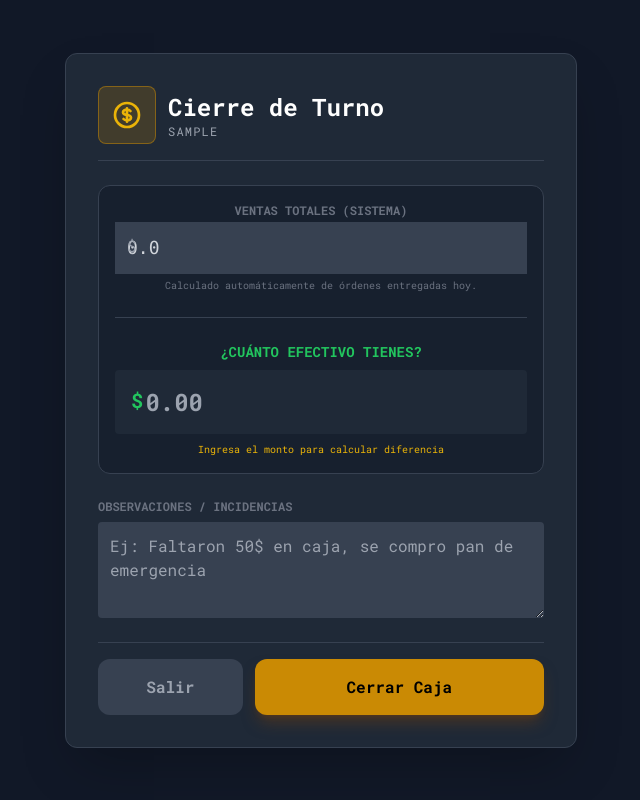
After one commit to Andres190103/RutaDelSabor, a Django app: page /cierre/create/ in a window 1280 px wide. The commit adds this page. Shown: the whole page, without its empty margins (319-959 px from the left). Run offline with Django 5.2, Linux system fonts and the light colour scheme; the visitor is signed in with stand-in values (Sample User, id 1); data that the repository does not hold is empty; parts of the project's set-up code (start-up, migrations or seed data) failed here and were passed over; some libraries are stand-ins or nearby versions.

Commit message:
Se agrego las vistas de CierreDia, falta crear botones para ir a las vistas desde el menu

```diff
--- a/Inventario/forms.py
+++ b/Inventario/forms.py
@@ -1,5 +1,5 @@
 from django import forms
-from .models import Ingrediente
+from .models import Ingrediente, CompraInsumo, CierreDia
 
 class IngredienteForm(forms.ModelForm):
     class Meta:
@@ -38,3 +38,44 @@ class IngredienteForm(forms.ModelForm):
                 'step': '0.001'
             }),
         }
+
+class CompraInsumoForm(forms.ModelForm):
+    class Meta:
+        model = CompraInsumo
+        fields = ['proveedor', 'ingrediente', 'cantidad', 'costo_total', 'factura_ref']
+        labels = {
+            'proveedor': 'Proveedor',
+            'ingrediente': 'Insumo a comprar',
+            'cantidad': 'Cantidad Comprada',
+            'costo_total': 'Costo Total ($)',
+            'factura_ref': 'Referencia / Ticker'
+        }
+        widgets = {
+            'proveedor': forms.Select(attrs={'class': 'block w-full bg-gray-800 border-gray-700 text-white rounded p-3 focus:border-green-500 outline-none cursor-pointer text-lg'}),
+            'ingrediente': forms.Select(attrs={'class': 'block w-full bg-gray-800 border-gray-700 text-white rounded p-3 focus:border-green-500 outline-none cursor-pointer text-lg'}),
+            'cantidad': forms.NumberInput(attrs={'class': 'block w-full bg-gray-800 border-gray-700 text-white rounded p-3 focus:border-green-500 outline-none text-lg',
+                                                 'step': '0.001'}),
+            'costo_total': forms.NumberInput(attrs={'class': 'block w-full bg-gray-800 border-gray-700 text-white rounded p-3 focus:border-green-500 outline-none text-lg',
+                                                    'step': '0.01'}),
+            'factura_ref': forms.TextInput(attrs={'class': 'block w-full bg-gray-800 border-gray-700 text-white rounded p-3 focus:border-green-500 outline-none',
+                                                  'placeholder': 'Opcional'}),
+        }
+
+class CierreDiaForm(forms.ModelForm):
+    class Meta:
+        model = CierreDia
+        fields = ['ventas_totales_sistema', 'efectivo_en_caja', 'observaciones']
+        labels = {
+            'ventas_totales_sistema': 'Total de Ventas del Dia ($)',
+            'efectivo_en_caja': 'Efectivo En Caja ($)',
+            'observaciones': 'Notas del Cierre (Opcional)'
+        }
+        widgets = {
+            'ventas_totales_sistema': forms.NumberInput(attrs={'class':'block w-full bg-gray-700 border-gray-600 text-gray-300 rouded p-3 text-lg font-mono cursor-not-allowed', 'readonly': 'readonly'}),
+            'efectivo_en_caja': forms.NumberInput(attrs={'class':'block w-full bg-gray-800 border-green-500 text-white rounded p-4 text-2xl font-bold focus:ring-2 focus:ring-green-500 outline-none',
+                                                        'placeholder': ' 0.00',
+                                                        'step': '0.01'}),
+            'observaciones': forms.Textarea(attrs={'class':'block w-full bg-gray-700 text-white rounded p-3 focus:border-blue-500 outline-none',
+                                                    'rows': 3,
+                                                    'placeholder': 'Ej: Faltaron 50$ en caja, se compro pan de emergencia'}),
+        }
--- a/Inventario/urls.py
+++ b/Inventario/urls.py
@@ -6,4 +6,8 @@ urlpatterns = [
     path('ingrediente/list/', IngredienteListView.as_view(), name='ingrediente_list'),
     path('ingrediente/update/<int:pk>/', IngredienteUpdateView.as_view(), name='ingrediente_update'),
     path('ingrediente/delete/<int:pk>/', IngredienteDeleteView.as_view(), name='ingrediente_delete'),
+    path('compra/create/', CompraInsumoCreateView.as_view(), name='compra_create'),
+
+    path('cierre/create/', CierreDiaCreateView.as_view(), name='cierre_create'),
+    path('cierre/list/', CierreDiaListView.as_view(), name='cierre_list'),
 ]
--- a/Inventario/views.py
+++ b/Inventario/views.py
@@ -7,9 +7,12 @@ from django.views.generic import(
     UpdateView,
     DeleteView
 )
+from django.utils import timezone
+from django.db.models import Sum
 from django.contrib.auth.mixins import LoginRequiredMixin
 from Inventario.models import *
-from .forms import IngredienteForm
+from .forms import IngredienteForm, CompraInsumoForm, CierreDiaForm
+from Ventas.models import Orden
 
 # Create your views here.
 
@@ -37,3 +40,53 @@ class IngredienteDeleteView(LoginRequiredMixin, DeleteView):
     model = Ingrediente
     template_name = 'Inventario/ingrediente_confirm_delete.html'
     success_url = reverse_lazy('ingrediente_list')
+
+class CompraInsumoCreateView(LoginRequiredMixin, CreateView):
+    model = CompraInsumo
+    form_class = CompraInsumoForm
+    template_name = 'Inventario/compra_form.html'
+    success_url = reverse_lazy('ingrediente_list')
+
+    def get_context_data(self, **kwargs):
+        context = super().get_context_data(**kwargs)
+        if 'ingrediente_id' in self.request.GET:
+            context['ingrediente_preseleccionado'] = int(self.request.GET.get('ingrediente_id'))
+        return context
+
+class CierreDiaCreateView(LoginRequiredMixin, CreateView):
+    model = CierreDia
+    form_class = CierreDiaForm
+    template_name = 'Inventario/cierre_form.html'
+    success_url = reverse_lazy('cierre_list')
+
+    def get_initial(self):
+        # Calculo de el total vendido en el dia
+        today = timezone.now().date()
+        # Filtrar ordenes Pagadas/entregadas en el dia
+        ventas_today = Orden.objects.filter(
+            creado_en__date=today,
+            estado='Entregado'
+        ).aggregate(total_dia=Sum('total'))
+
+        total = ventas_today['total_dia'] or 0.00
+
+        return {
+            'ventas_totales_sistema': total
+        }
+
+    def form_valid(self, form):
+        # Calcular la diferencia automaticamente antes de guardar
+        cierre = form.save(commit=False)
+        cierre.responsable = self.request.user # Se guarga el usuario que hizo el corte
+        # Calculo de la diferencia entre lo que hay en caja vs las ventas totales registrados
+        cierre.diferencia = cierre.efectivo_en_caja - cierre.ventas_totales_sistema
+        cierre.save()
+        return super().form_valid(form)
+
+class CierreDiaListView(LoginRequiredMixin, ListView):
+    model = CierreDia
+    template_name = 'Inventario/cierre_list.html'
+    context_object_name = 'cierres'
+
+    def get_queryset(self):
+        return CierreDia.objects.all().order_by('-fecha')
--- a/Usuarios/models.py
+++ b/Usuarios/models.py
@@ -4,15 +4,12 @@ from django.contrib.auth.models import User
 # Create your models here.
 
 class Roles(models.Model):
-    # Nota: Django ya tiene un sistema de Grupos/Permisos, pero mantenemos tu lógica
-    # para fines didácticos del curso.
-    nombre = models.CharField(max_length=50, unique=True) # Ej: Admin, Parrillero, Mesero
+    nombre = models.CharField(max_length=50, unique=True) # Ej: Admin, Chef, Cajero
 
     def __str__(self):
         return self.nombre
 
 class PerfilUsuario(models.Model):
-    # Usamos OneToOne para extender al usuario de Django de forma segura
     usuario = models.OneToOneField(User, on_delete=models.CASCADE, related_name='perfil')
     rol = models.ForeignKey(Roles, on_delete=models.SET_NULL, null=True)
     telefono = models.CharField(max_length=15, blank=True)
--- a/Ventas/models.py
+++ b/Ventas/models.py
@@ -19,7 +19,7 @@ class Orden(models.Model):
 
     # Tiempos para analíticas
     creado_en = models.DateTimeField(auto_now_add=True)
-    actualizado_en = models.DateTimeField(auto_now=True) # Sirve para ver cuánto tardó en salir
+    actualizado_en = models.DateTimeField(auto_now=True)
 
     def tiempo_espera(self):
         return self.actualizado_en - self.creado_en
@@ -49,6 +49,6 @@ class DetalleOrden(models.Model):
         return f"{self.cantidad}x {self.producto.nombre}"
 
     def save(self, *args, **kwargs):
-        # Aseguramos que el subtotal siempre sea precio * cantidad
+        # Asegurar que el subtotal siempre sea precio * cantidad
         self.subtotal = self.producto.precio * self.cantidad
         super().save(*args, **kwargs)
--- /dev/null
+++ b/templates/Inventario/cierre_form.html
@@ -0,0 +1,103 @@
+<!DOCTYPE html>
+<html lang="es">
+<head>
+    <meta charset="UTF-8">
+    <meta name="viewport" content="width=device-width, initial-scale=1.0, maximum-scale=1.0, user-scalable=no">
+    <title>Corte de Caja</title>
+    <script src="https://cdn.tailwindcss.com"></script>
+    <link href="https://fonts.googleapis.com/css2?family=Roboto+Mono:wght@400;700&display=swap" rel="stylesheet">
+    <style>body { font-family: 'Roboto Mono', monospace; }</style>
+</head>
+<body class="bg-gray-900 text-gray-100 min-h-screen flex flex-col items-center justify-center p-0 md:p-4">
+
+    <!-- NAVBAR MÓVIL -->
+    <nav class="w-full bg-gray-800 p-4 border-b border-gray-700 flex justify-between items-center md:hidden sticky top-0 z-20">
+        <h1 class="text-lg font-bold text-yellow-400">Corte de Caja</h1>
+        <a href="{% url 'start_home' %}" class="text-gray-400">Cancelar</a>
+    </nav>
+
+    <div class="w-full max-w-lg bg-gray-900 md:bg-gray-800 md:rounded-xl md:shadow-2xl border-t md:border border-gray-700 p-6 md:p-8 flex-grow md:flex-grow-0">
+
+        <div class="hidden md:flex items-center gap-3 mb-6 border-b border-gray-700 pb-4">
+            <div class="bg-yellow-600/20 p-3 rounded-lg border border-yellow-600/50">
+                <svg class="w-8 h-8 text-yellow-500" fill="none" stroke="currentColor" viewBox="0 0 24 24"><path stroke-linecap="round" stroke-linejoin="round" stroke-width="2" d="M12 8c-1.657 0-3 .895-3 2s1.343 2 3 2 3 .895 3 2-1.343 2-3 2m0-8c1.11 0 2.08.402 2.599 1M12 8V7m0 1v8m0 0v1m0-1c-1.11 0-2.08-.402-2.599-1M21 12a9 9 0 11-18 0 9 9 0 0118 0z"></path></svg>
+            </div>
+            <div>
+                <h2 class="text-2xl font-bold text-white">Cierre de Turno</h2>
+                <p class="text-xs text-gray-400 uppercase tracking-widest">{{ user.username|upper }}</p>
+            </div>
+        </div>
+
+        <form method="post" class="space-y-6" id="cierreForm">
+            {% csrf_token %}
+
+            <!-- TARJETA COMPARATIVA -->
+            <div class="bg-gray-800 md:bg-gray-900/50 p-4 rounded-xl border border-gray-700 grid grid-cols-1 gap-6">
+
+                <!-- LO QUE DICE EL SISTEMA -->
+                <div class="text-center">
+                    <label class="block text-gray-500 text-xs uppercase font-bold mb-1">Ventas Totales (Sistema)</label>
+                    <div class="relative">
+                        <span class="absolute left-3 top-3 text-gray-400">$</span>
+                        {{ form.ventas_totales_sistema }}
+                    </div>
+                    <p class="text-[10px] text-gray-500 mt-1">Calculado automáticamente de órdenes entregadas hoy.</p>
+                </div>
+
+                <div class="border-t border-gray-700"></div>
+
+                <!-- LO QUE CUENTA EL CAJERO -->
+                <div class="text-center">
+                    <label class="block text-green-500 text-sm uppercase font-bold mb-2">¿Cuánto efectivo tienes?</label>
+                    <div class="relative">
+                        <span class="absolute left-4 top-4 text-green-500 text-xl font-bold">$</span>
+                        {{ form.efectivo_en_caja }}
+                    </div>
+                    <p class="text-[10px] text-yellow-500 mt-2" id="msgDiferencia">Ingresa el monto para calcular diferencia</p>
+                </div>
+            </div>
+
+            <!-- OBSERVACIONES -->
+            <div>
+                <label class="block text-gray-500 text-xs uppercase font-bold mb-2">Observaciones / Incidencias</label>
+                {{ form.observaciones }}
+            </div>
+
+            <!-- BOTONES -->
+            <div class="flex gap-3 pt-4 border-t border-gray-700">
+                <a href="{% url 'start_home' %}" class="w-1/3 py-4 bg-gray-700 hover:bg-gray-600 text-center rounded-xl font-bold text-gray-400 transition">
+                    Salir
+                </a>
+                <button type="submit" class="w-2/3 py-4 bg-yellow-600 hover:bg-yellow-500 rounded-xl font-bold text-black shadow-lg shadow-yellow-900/50 transition">
+                    Cerrar Caja
+                </button>
+            </div>
+        </form>
+    </div>
+
+    <!-- SCRIPT SIMPLE PARA CALCULAR DIFERENCIA EN VIVO -->
+    <script>
+        const inputSistema = document.querySelector('input[name="ventas_totales_sistema"]');
+        const inputReal = document.querySelector('input[name="efectivo_en_caja"]');
+        const msg = document.getElementById('msgDiferencia');
+
+        inputReal.addEventListener('input', function() {
+            const sistema = parseFloat(inputSistema.value) || 0;
+            const real = parseFloat(this.value) || 0;
+            const dif = real - sistema;
+
+            if (dif === 0) {
+                msg.textContent = "✅ Caja Cuadrada Perfectamente";
+                msg.className = "text-[10px] text-green-400 mt-2 font-bold";
+            } else if (dif > 0) {
+                msg.textContent = `⚠️ Sobran $${dif.toFixed(2)}`;
+                msg.className = "text-[10px] text-blue-400 mt-2 font-bold";
+            } else {
+                msg.textContent = `⛔ Faltan $${Math.abs(dif).toFixed(2)}`;
+                msg.className = "text-[10px] text-red-400 mt-2 font-bold animate-pulse";
+            }
+        });
+    </script>
+
+</body>
+</html>
```
Also changed, not shown: Inventario/models.py (+1 -9 lines), Ventas/views.py (+4 -4 lines), templates/Inventario/cierre_list.html (added, +107 -0 lines), templates/Inventario/compra_form.html (added, +112 -0 lines), templates/Inventario/ingrediente_list.html (+20 -12 lines).
